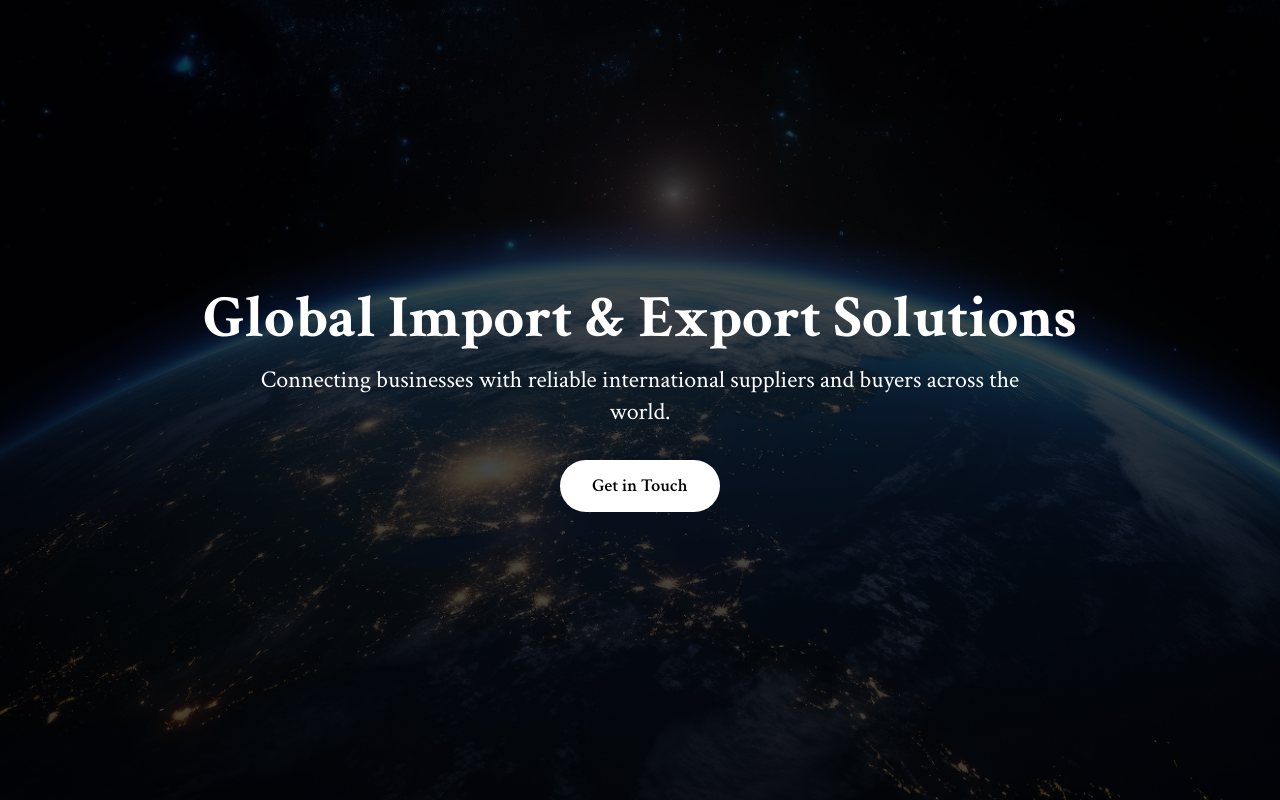
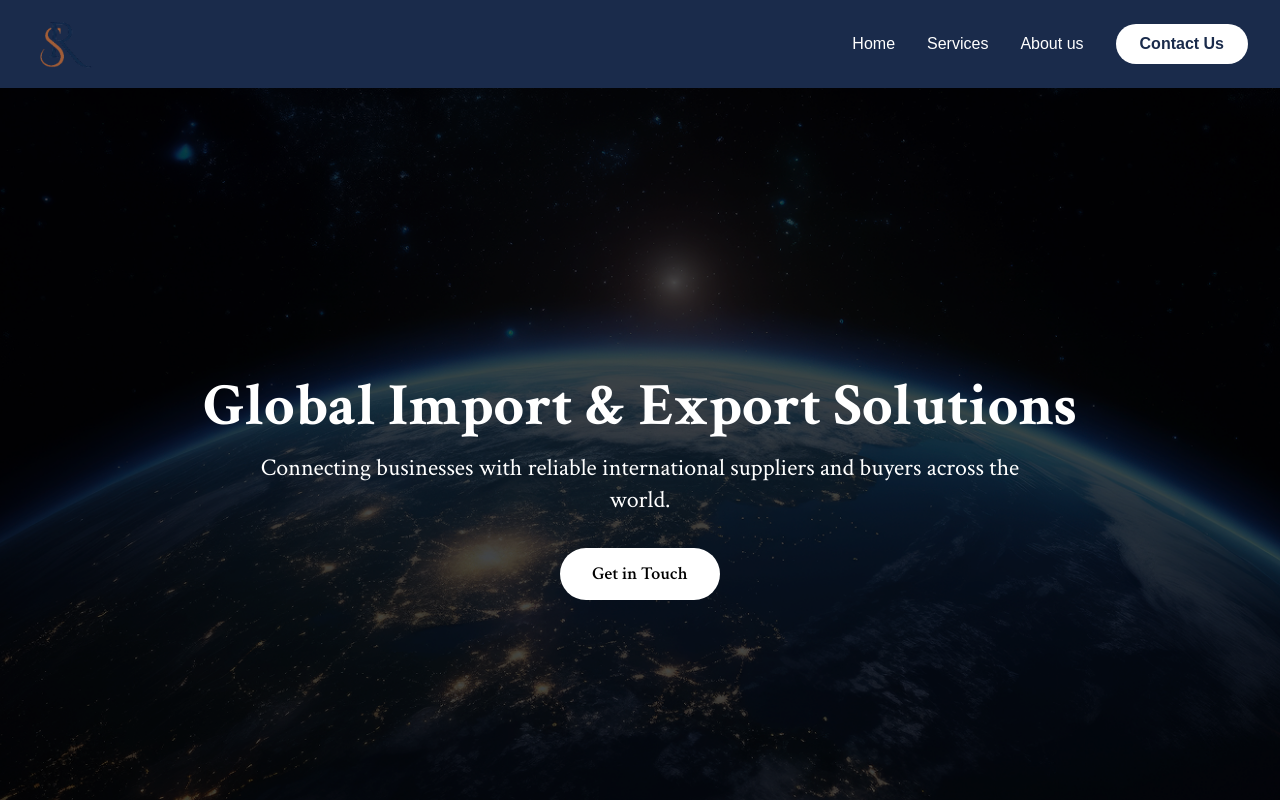
Before and after one commit to ShreyasSondur/SRGROUP, a Next.js app: page / in a window 1280 px wide. Shown: the top 800 px of the page. Built offline with nearby package versions, Linux system fonts and the light colour scheme.

Commit message:
made the navbar

```diff
--- a/app/layout.js
+++ b/app/layout.js
@@ -1,5 +1,6 @@
 import { Geist, Geist_Mono, Crimson_Text } from "next/font/google";
 import "../styles/globals.css";
+import Navbar from "../components/Navbar";
 
 const geistSans = Geist({
   variable: "--font-geist-sans",
@@ -28,6 +29,7 @@ export default function RootLayout({ children }) {
       <body
         className={`${geistSans.variable} ${geistMono.variable} ${crimsonText.variable} antialiased`}
       >
+        <Navbar />
         {children}
       </body>
     </html>
--- /dev/null
+++ b/components/Navbar.jsx
@@ -0,0 +1,44 @@
+import Image from 'next/image';
+import Link from 'next/link';
+
+const Navbar = () => {
+  return (
+    <nav className="bg-[#1a2b4b] text-white px-8 py-3 flex justify-between items-center">
+      {/* Logo Section */}
+      <div className="flex items-center">
+        <Link href="/">
+          <div className="relative w-16 h-16">
+             <Image
+              src="/logo.png"
+              alt="SR Group Logo"
+              fill
+              className="object-contain"
+              priority
+            />
+          </div>
+        </Link>
+      </div>
+
+      {/* Navigation Links */}
+      <div className="flex items-center gap-8 text-sm md:text-base">
+        <Link href="/" className="hover:text-gray-300 transition-colors">
+          Home
+        </Link>
+        <Link href="#services" className="hover:text-gray-300 transition-colors">
+          Services
+        </Link>
+        <Link href="#about" className="hover:text-gray-300 transition-colors">
+          About us
+        </Link>
+        <Link
+          href="#contact"
+          className="bg-white text-[#1a2b4b] px-6 py-2 rounded-full font-semibold hover:bg-gray-100 transition-colors"
+        >
+          Contact Us
+        </Link>
+      </div>
+    </nav>
+  );
+};
+
+export default Navbar;
```
